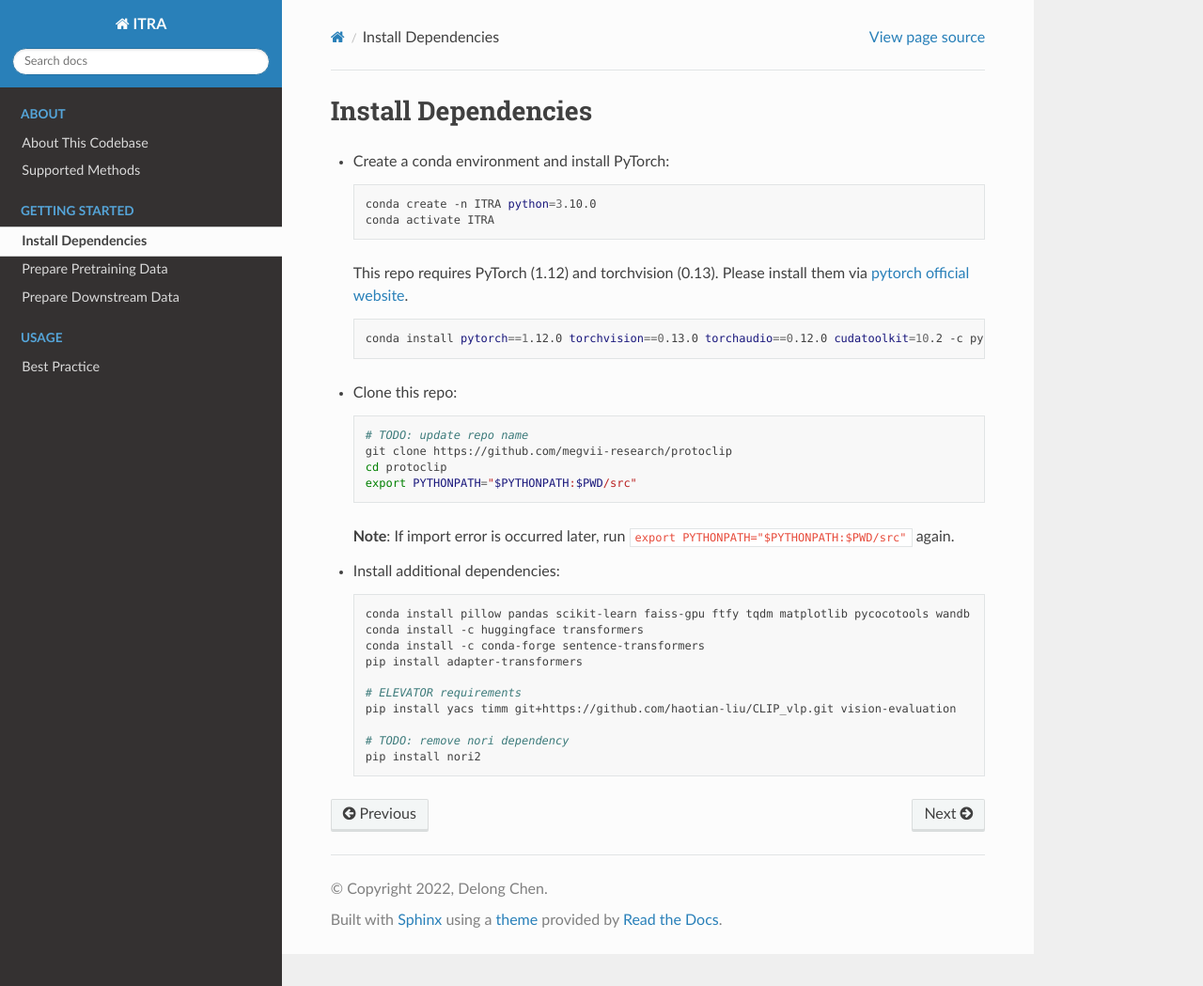
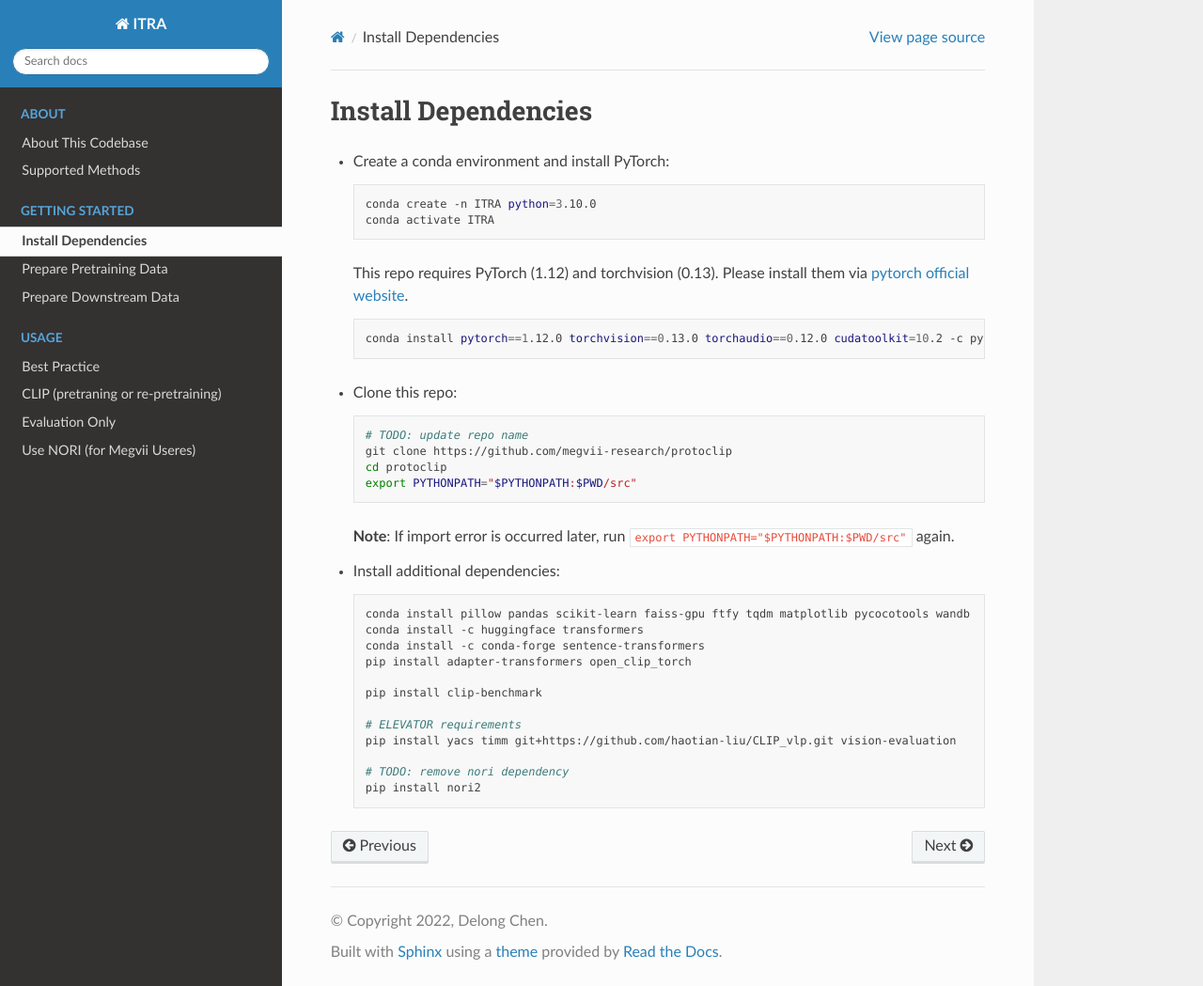
Before and after one commit to ChenDelong1999/ITRA-Documentations, a Sphinx documentation site: the page built from source/Contents/install-dependencies.md, in a window 1280 px wide and 1049 px high. Shown: the whole window at 94% size. Built offline with Sphinx 7.4.7 and the Read the Docs theme 2.0.0, drawn with Linux system fonts in a browser that asks for light colours.

Commit message:
add usage details

```diff
--- a/source/Contents/install-dependencies.md
+++ b/source/Contents/install-dependencies.md
@@ -29,7 +29,9 @@
     conda install pillow pandas scikit-learn faiss-gpu ftfy tqdm matplotlib pycocotools wandb
     conda install -c huggingface transformers
     conda install -c conda-forge sentence-transformers
-    pip install adapter-transformers
+    pip install adapter-transformers open_clip_torch
+
+  pip install clip-benchmark
 
     # ELEVATOR requirements
     pip install yacs timm git+https://github.com/haotian-liu/CLIP_vlp.git vision-evaluation
--- a/source/index.rst
+++ b/source/index.rst
@@ -31,3 +31,6 @@ ITRA is a codebase for flexible and efficient Image Text Representation Alignmen
    :caption: Usage
 
    Contents/best-practice
+   Contents/CLIP (pretraining or re-pretraining)
+   Contents/eval-only
+   Contents/NORI
```
Also changed, not shown: source/Contents/CLIP (pretraining or re-pretraining).md (added, +21 -0 lines), source/Contents/NORI.md (added, +17 -0 lines), source/Contents/eval-only.md (added, +11 -0 lines).
